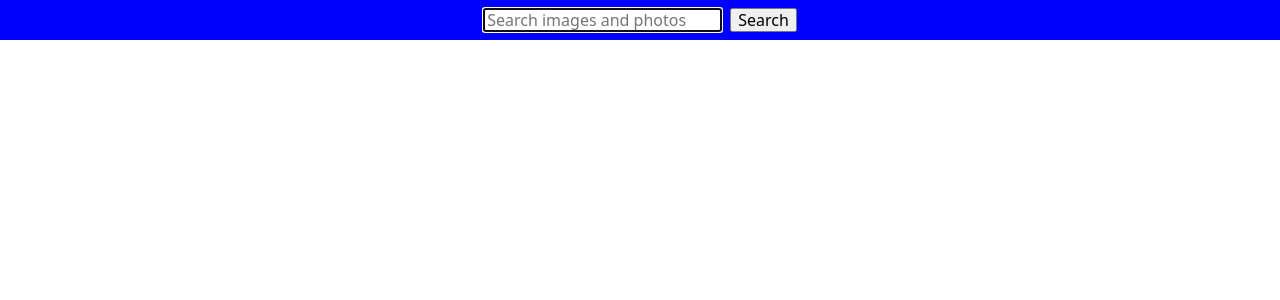
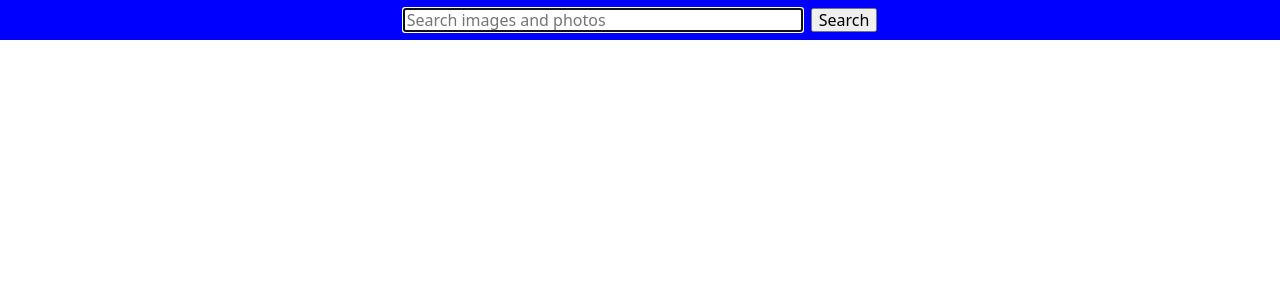
Before and after one commit to AntonBryzghalov/goit-react-hw-04, a React (Vite) app: page / in a window 1280 px wide. Shown: the top 300 px of the page. Built offline with nearby package versions, Linux system fonts and the light colour scheme.

Commit message:
fixes: added react-hot-toast with error message in SearchBar, fixed styles import in Loader, ImageModal now has dark background

```diff
--- a/package.json
+++ b/package.json
@@ -16,6 +16,7 @@
     "modern-normalize": "^3.0.1",
     "react": "^19.0.0",
     "react-dom": "^19.0.0",
+    "react-hot-toast": "^2.5.2",
     "react-modal": "^3.16.3",
     "react-spinners": "^0.15.0",
     "yup": "^1.6.1"
--- a/src/components/App/App.jsx
+++ b/src/components/App/App.jsx
@@ -18,10 +18,10 @@ function App() {
   const [error, setError] = useState(null);
 
   function onSubmit(query) {
-    if (query.length === 0) {
-      setError("Please write something to search!");
+    if (!query || query.length === 0) {
       return;
     }
+
     setSearchQuery(query);
     setImages([]);
     setPage(1);
--- a/src/components/ImageModal/ImageModal.jsx
+++ b/src/components/ImageModal/ImageModal.jsx
@@ -5,6 +5,9 @@ import { capitalizeFirstLetter } from "../../js/utils";
 Modal.setAppElement("#root");
 
 const customStyles = {
+  overlay: {
+    backgroundColor: "#555e",
+  },
   content: {
     top: "50%",
     left: "50%",
--- a/src/components/Loader/Loader.jsx
+++ b/src/components/Loader/Loader.jsx
@@ -1,5 +1,5 @@
 import ClipLoader from "react-spinners/ClipLoader";
-import css from "./loader.module.css";
+import css from "./Loader.module.css";
 
 function Loader() {
   return (
--- a/src/components/SearchBar/SearchBar.jsx
+++ b/src/components/SearchBar/SearchBar.jsx
@@ -1,15 +1,28 @@
 import css from "./SearchBar.module.css";
+import toast, { Toaster } from "react-hot-toast";
 
 function SearchBar({ onSubmit }) {
   function handleSubmit(event) {
     event.preventDefault();
-    onSubmit(event.target.search.value.trim());
+    const query = event.target.search.value.trim();
+    if (!query || query.length === 0) {
+      toast.error("Please enter something to search for", {
+        duration: 3000,
+        position: "top-right",
+      });
+      event.target.reset();
+      return;
+    }
+
+    onSubmit(query);
   }
 
   return (
+    <>
       <header className={css.header}>
         <form className={css.form} onSubmit={handleSubmit}>
           <input
+            className={css.input}
             name="search"
             type="text"
             autoComplete="off"
@@ -19,6 +32,8 @@ function SearchBar({ onSubmit }) {
           <button type="submit">Search</button>
         </form>
       </header>
+      <Toaster />
+    </>
   );
 }
 
--- a/src/components/SearchBar/SearchBar.module.css
+++ b/src/components/SearchBar/SearchBar.module.css
@@ -8,3 +8,7 @@
   justify-content: center;
   gap: 8px;
 }
+
+.input {
+  width: 400px;
+}
```
Also changed, not shown: 1 other file (tests, documents, lock files or other folders). Lines whose indentation alone changed are shown as unchanged.
